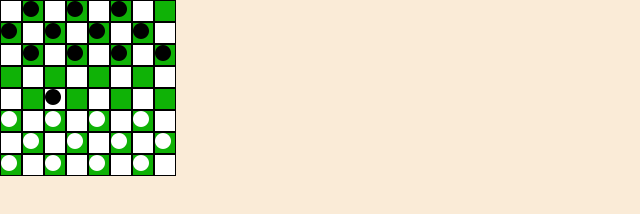
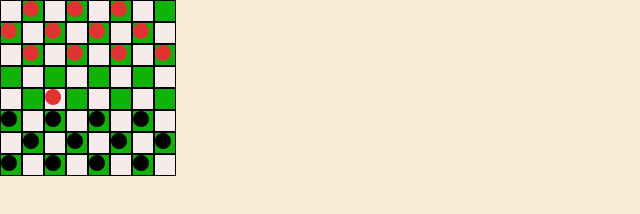
Before and after one commit to Nathan8bits/damas, a website with bundled scripts: page index.html in a window 1280 px wide. Shown: the whole page, without its empty margins (0-640 px from the left). Built offline with nearby package versions, Linux system fonts and the light colour scheme.

Commit message:
mudança de cores

```diff
--- a/assets/css/style.css
+++ b/assets/css/style.css
@@ -9,11 +9,11 @@ body{
 }
 
 .pecaPreta {
-    color: rgb(0, 0, 0);
+    color: rgb(226, 51, 51);
 }
 
 .pecaBranca {
-    color: rgb(255, 255, 255);
+    color: rgb(0, 0, 0);
 }
 
 .tabCelPreta{
@@ -21,7 +21,7 @@ body{
 }
 
 .tabCelBranca {
-    background-color: rgb(255, 255, 255);
+    background-color: rgb(245, 235, 235);
 }
 
 .celulaTd {
--- a/assets/js/tabuleiroCss.js
+++ b/assets/js/tabuleiroCss.js
@@ -34,11 +34,17 @@ export let tabuCss = {
     },
 
     reposicionar: (index, peca, destino) => {
-        console.log("reposicionar");
+        console.log("posicionar");
+        console.log(`posicao peca: ${peca.posicao}`);
         console.log(index, peca, destino, tabuCss.pecasHtml[index])
 
-        tabuCss.pecasHtml[index].parentElement.removeChild(tabuCss.pecasHtml[index]);
-        tabuCss.posicionar(peca, destino);
+         //atualizando posicao da peça
+         peca.posicao[0] = destino[0];
+         peca.posicao[1] = destino[1];
+
+         //console.log(`nova posicao peca: ${peca.posicao}`);
+         //mudando no html
+         tabuCss.celulasHtml[destino[1]*8 + destino[0]].appendChild(tabuCss.pecasHtml[index]);
 
     },
 }
```
